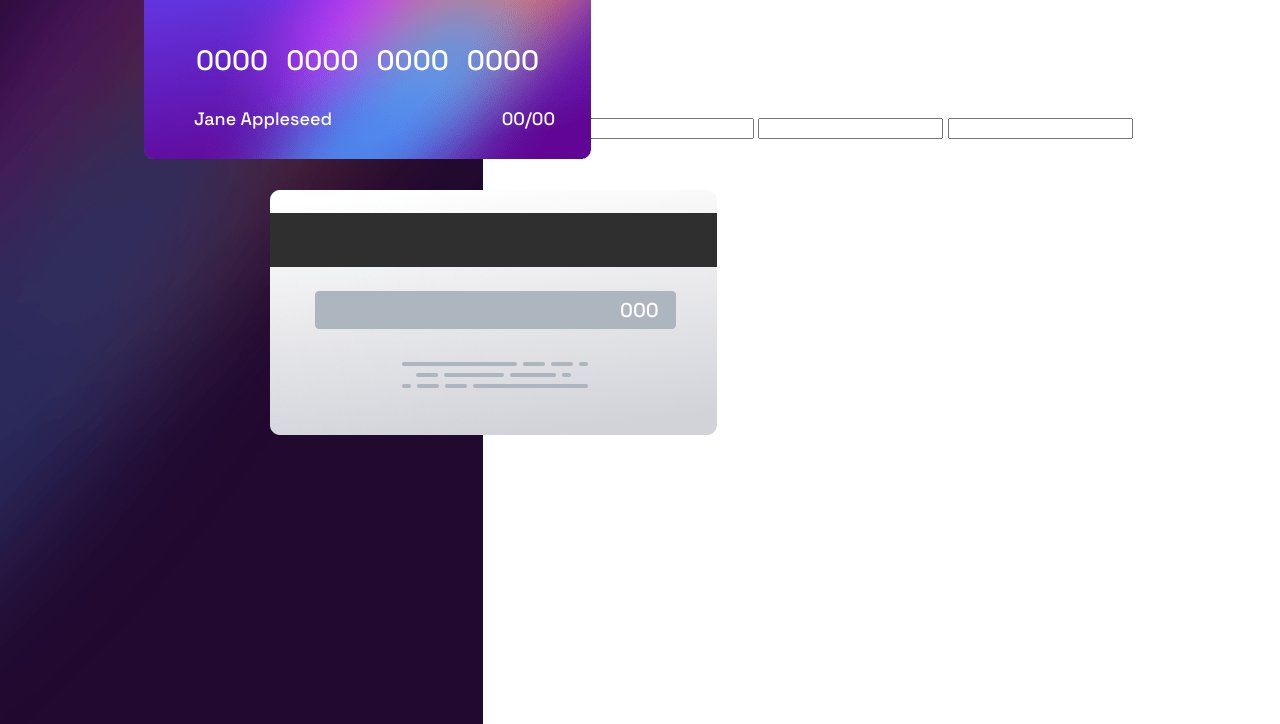
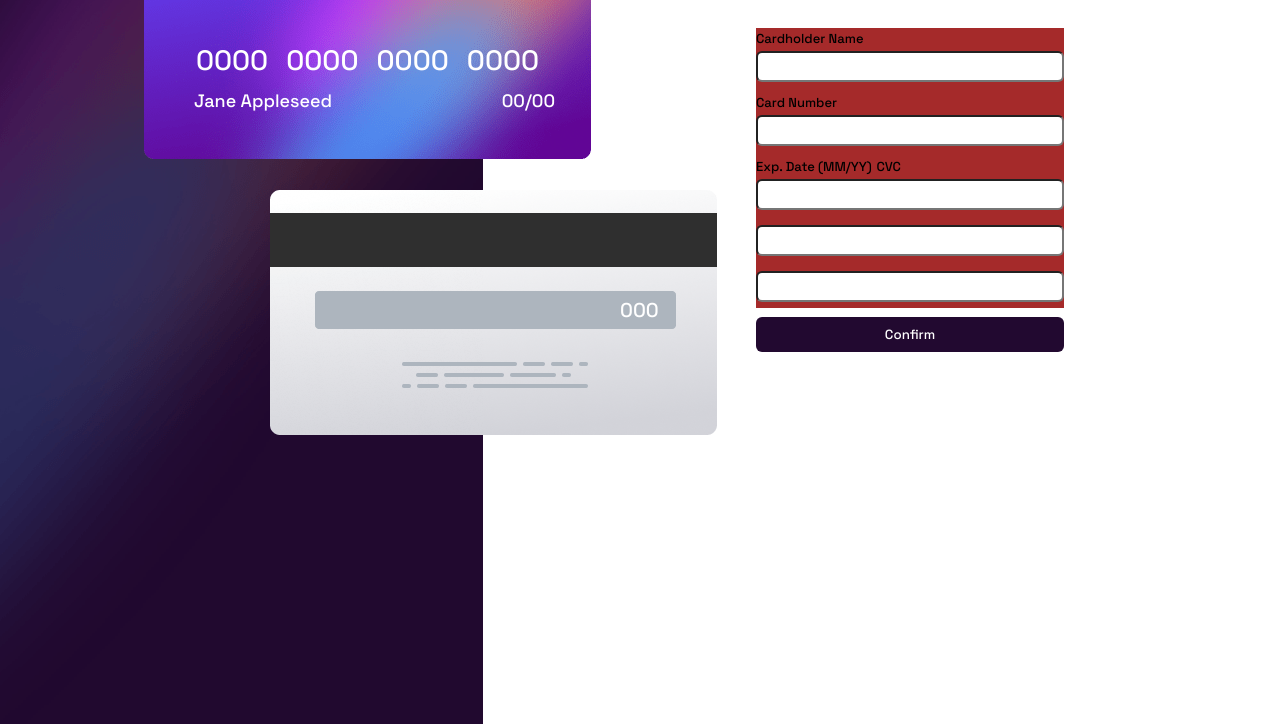
Before and after one commit to BoariniLucas/interactive-card-details-form-main, a plain HTML site: page index.html in a window 1280 px wide. Shown: the part 176-900 px from the top of the page. Drawn offline with Linux system fonts and the light colour scheme.

Commit message:
Iniciado parde do formulário, onde usuário digita as informações

```diff
--- a/assets/css/style.css
+++ b/assets/css/style.css
@@ -1,11 +1,22 @@
 body {
     font-family: 'Space Grotesk', sans-serif;
     font-size:  18px;
+    background-color: #FFFFFF;
+}
+
+input {
+    font-family: 'Space Grotesk', sans-serif;
+    width: 300px;
+    height: 25px;
 }
 
 .img-back {
     position: absolute;
     margin: 0px;
+}
+
+.container {
+    display: inline-block;
 }
 
 .img-card-front {
@@ -33,7 +44,7 @@ body {
     word-spacing: 2px;
     text-align: center;
     padding-top: 1em;
-    color: white;
+    color: #FFFFFF;
 }
 
 .card-info-number label {
@@ -43,11 +54,11 @@ body {
 .card-info-name {
     text-align: right;
     width: 447px;
-    margin-top: 2em;
+    margin-top: 1em;
     padding-right: 2em;
     word-spacing: 165px;
     box-sizing: border-box;
-    color: white;
+    color: #FFFFFF;
 }
 
 .name-card {
@@ -65,9 +76,33 @@ body {
     font-size: 20px;
     margin-top: 9.1em;
     margin-left: 31em;
-    color: white;
+    color: #FFFFFF;
 }
 
 .info-form {
-    align-content: flex-end;
+    float: right;
+    width: 308px;
+    height: 280px;
+    margin-right: 12em;
+    margin-top: -5em;
+
+    background-color: brown;
 }
+
+.info-form label {
+    font-size: 13px;
+}
+
+.info-form input {
+    border-radius: 6px;
+    margin: 5px 0px 10px;
+}
+
+.button-confirm {
+    width: 308px;
+    height: 35px;
+    border: none;
+    border-radius: 6px;
+    color: #FFFFFF;
+    background-color: #220930;
+}
--- a/index.html
+++ b/index.html
@@ -18,7 +18,7 @@
 
   <img class="img-back" src="./assets/images/bg-main-desktop.png">
 
-  <div>
+  <div class="container">
     <img class="img-card-front" src="./assets/images/bg-card-front.png">
     <img class="card-logo" src="./assets/images/card-logo.svg"><br>
 
@@ -45,18 +45,18 @@
     </div>
   </div>
 
-
-
-
-
   <div class="info-form">
 
+    <label>Cardholder Name</label>
     <input>
+    <label>Card Number</label>
     <input>
-    <input>
-    <input>
-    <input>
-    <input>
+    <label>Exp. Date (MM/YY)</label>
+    <label>CVC</label>
+    <input class="cardExp-mm">
+    <input class="cardExp-yy">
+    <input class="card-cvc">
+    <input type="submit" class="button-confirm" value="Confirm">
 
   </div>
 
```
